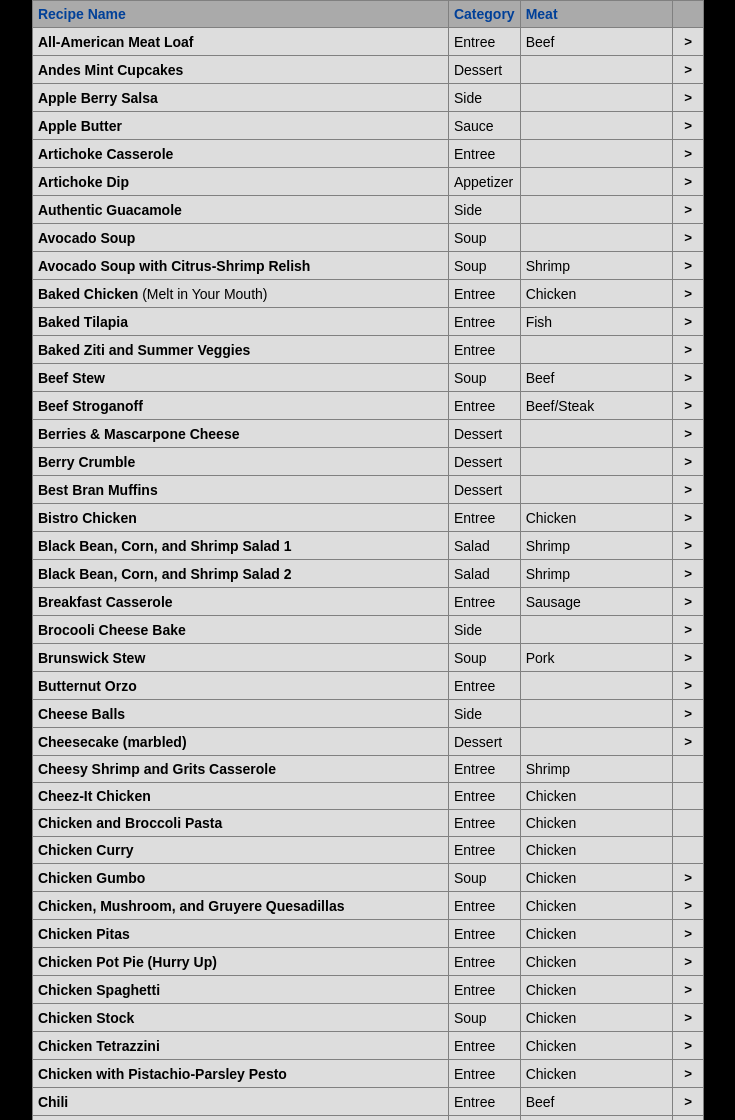
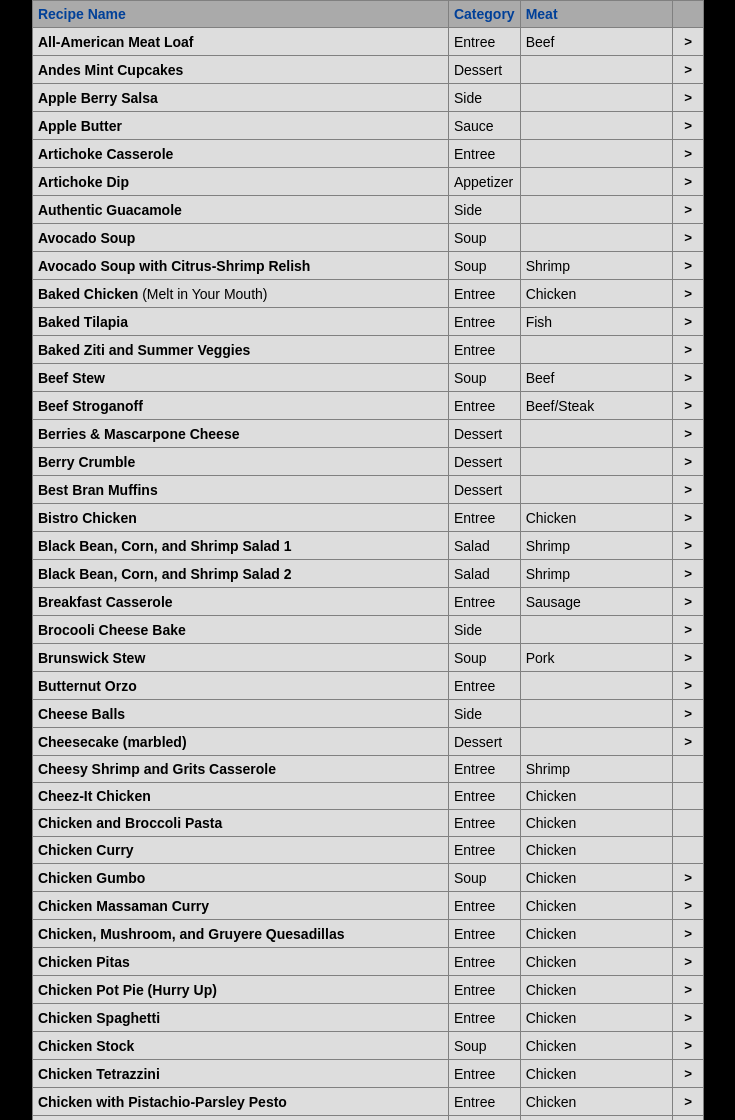
Before and after one commit to BradleyKH/recipes, a plain HTML site: page index.html in a window 1280 px wide. Shown: the top 1120 px of the page, without its empty margins (272-1007 px from the left). Drawn offline with Linux system fonts and the light colour scheme.

Commit message:
Add files via upload

```diff
--- a/index.html
+++ b/index.html
@@ -304,6 +304,12 @@ $("#myTable").tablesorter();
  <td>Soup</td>
  <td>Chicken</td>
  <td><input type="button" class="arrow" value=">" onclick="show(t='2 hours + overnight',s1='George Sarris / Jim and Mary Morello',u1='',s2='',u2='');"></td>
+</tr>
+<tr>
+ <td><a href="Chicken Massaman Curry.pdf">Chicken Massaman Curry</a></td>
+ <td>Entree</td>
+ <td>Chicken</td>
+ <td><input type="button" class="arrow" value=">" onclick="show(t='',s1='Online',u1='https://www.favfamilyrecipes.com/chicken-massaman-curry/',s2='',u2='');"></td>
 </tr>
 <tr>
  <td><a href="chicken mushroom quesadillas.pdf">Chicken, Mushroom, and Gruyere Quesadillas</a></td>
```
Also changed, not shown: 1 other file.
